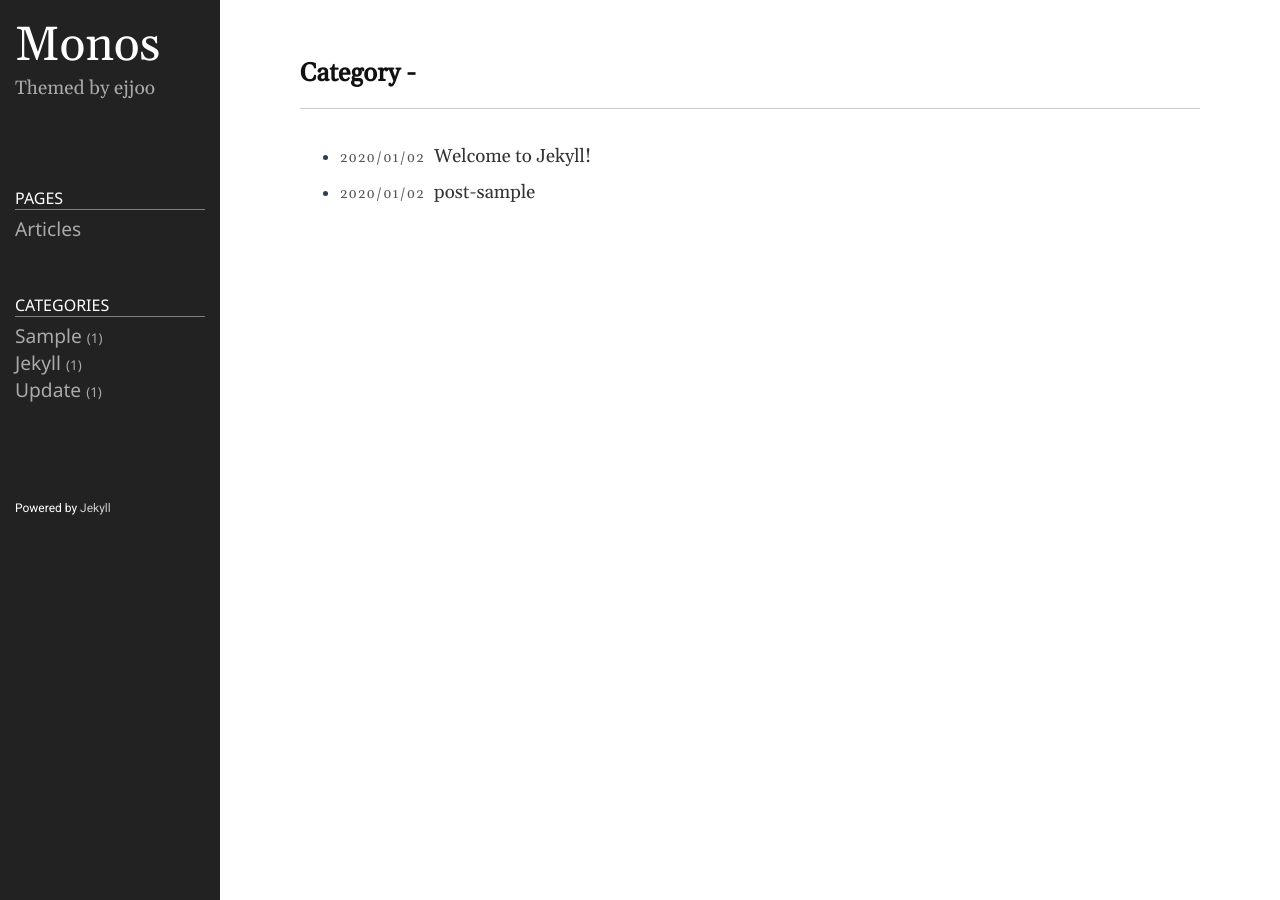
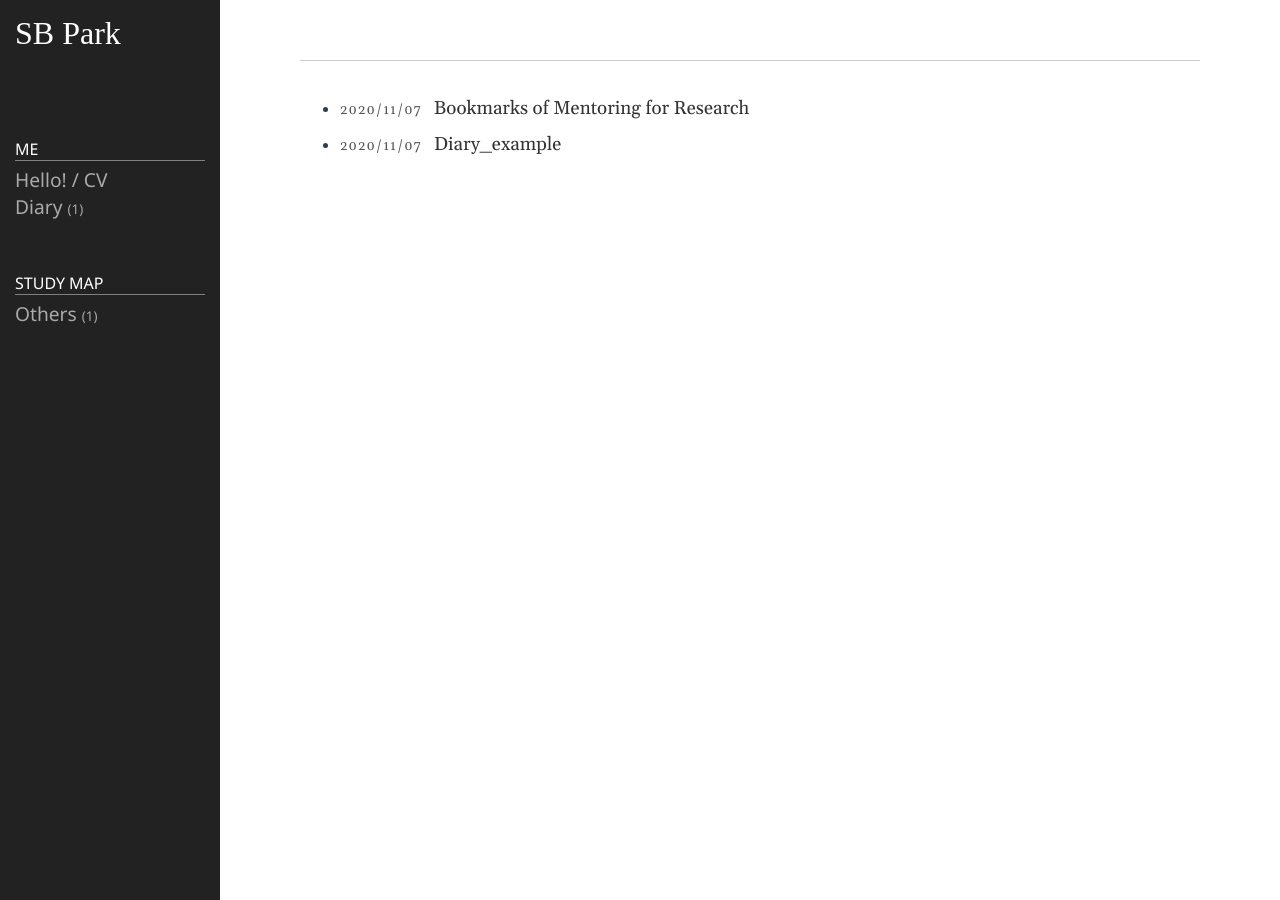
Before and after one commit to seungbin201803/seungbin201803.github.io, a Jekyll site: the page built from category.md, in a window 1280 px wide. Built offline with Jekyll 4.4.1, drawn with Linux system fonts in a browser that asks for light colours.

Commit message:
Category settings

```diff
--- a/_config.yml
+++ b/_config.yml
@@ -18,10 +18,9 @@
 # You can create any custom variable you would like, and they will be accessible
 # in the templates via {{ site.myvariable }}.
 
-title: Monos
-email: ejjoo7994@gmail.com
+title: SB Park
+email: seungbin201803@gmail.com
 description: >- # this means to ignore newlines until "baseurl:"
-  Themed by ejjoo
 baseurl: "" # the subpath of your site, e.g. /blog
 url: "http://seungbin201803.github.io" # the base hostname & protocol for your site, e.g. http://example.com
 github_username: ejjoo
--- a/_includes/category.html
+++ b/_includes/category.html
@@ -1,6 +1,6 @@
 <article class="post">
 	<header class="post-header home">
-		<div class="post-title">Category - <span id='category-name'></span></div>
+		<div class="post-title"><span id='category-name'></span></div>
 	</header>
 
 	<div class="post-content">
--- a/_includes/sidebar.html
+++ b/_includes/sidebar.html
@@ -13,11 +13,27 @@
 
 <div class="sidebar-item sidebar-nav">
 	<ul class="nav">
-      <li class="nav-title">Pages</li>
+      <li class="nav-title">Me</li>
 	  <li>
-	  	<a class="nav-item" href="/">Articles</a>
+	  	<a class="nav-item" href="/">Hello! / CV</a>
 	  </li>
-	  {% assign pages_list = site.pages %}
+
+	  {% for category in site.categories %}
+			{% if category[0] == "diary" %}
+				<li>
+					<a class="nav-item" href="{{ root_url }}/{{ site.category_dir }}#{{ category | first }}">
+						<span class="name">{{ category | first }}</span>
+						<span class="badge">{{ category | last | size }}</span>
+					</a>
+				</li>
+			{% endif %}
+		{% endfor %}
+
+	  <!-- <li>
+		<a class="nav-item" href="/">Diary</a>
+	  </li> -->
+
+	  <!-- {% assign pages_list = site.pages %}
 	  {% for node in pages_list %}
 	    {% if node.title != null %}
 	      {% if node.layout == "page" %}
@@ -28,25 +44,27 @@
 	        </li>
 	      {% endif %}
 	    {% endif %}
-	  {% endfor %}
+	  {% endfor %} -->
 	</ul>
 </div>
 
 <div class="sidebar-item sidebar-nav">
   	<ul class="nav">
-			<li class="nav-title">Categories</li>
+			<li class="nav-title">Study Map</li>
 		{% for category in site.categories %}
+			{% if category[0] != "diary" %}
 				<li>
 					<a class="nav-item" href="{{ root_url }}/{{ site.category_dir }}#{{ category | first }}">
 						<span class="name">{{ category | first }}</span>
 						<span class="badge">{{ category | last | size }}</span>
 					</a>
 				</li>
+			{% endif %}
 	    {% endfor %}
 	  </nav>
 	</ul>
 </div>
 
-<div class="sidebar-item sidebar-footer">
+<!-- <div class="sidebar-item sidebar-footer">
 	<p>Powered by <a href="https://github.com/jekyll/jekyll">Jekyll</a></p>
-</div>
+</div> -->
--- a/_posts/2020-01-02-welcome-to-jekyll.markdown
+++ /dev/null
@@ -1,29 +0,0 @@
----
-layout: post
-title:  "Welcome to Jekyll!"
-date:   2020-01-02 19:31:29 +0900
-categories: jekyll update
----
-You’ll find this post in your `_posts` directory. Go ahead and edit it and re-build the site to see your changes. You can rebuild the site in many different ways, but the most common way is to run `jekyll serve`, which launches a web server and auto-regenerates your site when a file is updated.
-
-Jekyll requires blog post files to be named according to the following format:
-
-`YEAR-MONTH-DAY-title.MARKUP`
-
-Where `YEAR` is a four-digit number, `MONTH` and `DAY` are both two-digit numbers, and `MARKUP` is the file extension representing the format used in the file. After that, include the necessary front matter. Take a look at the source for this post to get an idea about how it works.
-
-Jekyll also offers powerful support for code snippets:
-
-{% highlight ruby %}
-def print_hi(name)
-  puts "Hi, #{name}"
-end
-print_hi('Tom')
-#=> prints 'Hi, Tom' to STDOUT.
-{% endhighlight %}
-
-Check out the [Jekyll docs][jekyll-docs] for more info on how to get the most out of Jekyll. File all bugs/feature requests at [Jekyll’s GitHub repo][jekyll-gh]. If you have questions, you can ask them on [Jekyll Talk][jekyll-talk].
-
-[jekyll-docs]: https://jekyllrb.com/docs/home
-[jekyll-gh]:   https://github.com/jekyll/jekyll
-[jekyll-talk]: https://talk.jekyllrb.com/
--- /dev/null
+++ b/_posts/Others/2020-11-07-practice.markdown
@@ -0,0 +1,9 @@
+---
+layout: post
+title: Bookmarks of Mentoring for Research
+date: 2020-11-07 17:00:00 +0900
+category: Others
+---
+
+
+어렵군
--- a/public/css/style.css
+++ b/public/css/style.css
@@ -94,12 +94,16 @@ code {
 .sidebar {
 	/*position: fixed;*/
 	display: flex;
+	/* flex-direction: column;
+	align-items: center;
+	justify-content: center; */
 	flex-flow: column nowrap;
 	flex: 0 0 220px;
 	padding: 15px;
 	z-index: 1;
 	background-color: #222;
 	color: #fff;
+
 }
 
 .sidebar-item {
@@ -112,8 +116,8 @@ code {
 }
 
 .sidebar-brand > a {
-	font-size: 300%;
-	font-family: 'Gelasio';
+	font-size: 200%;
+	font-family: 'cursive';
 	color: #fff;
 }
 
```
Also changed, not shown: _includes/home.html (+8 -5 lines), _posts/2020-01-02-post1.markdown (deleted, +0 -13 lines), _posts/Diary/2020-11-07-diary_example.markdown (added, +9 -0 lines). Lines whose indentation alone changed are shown as unchanged.
